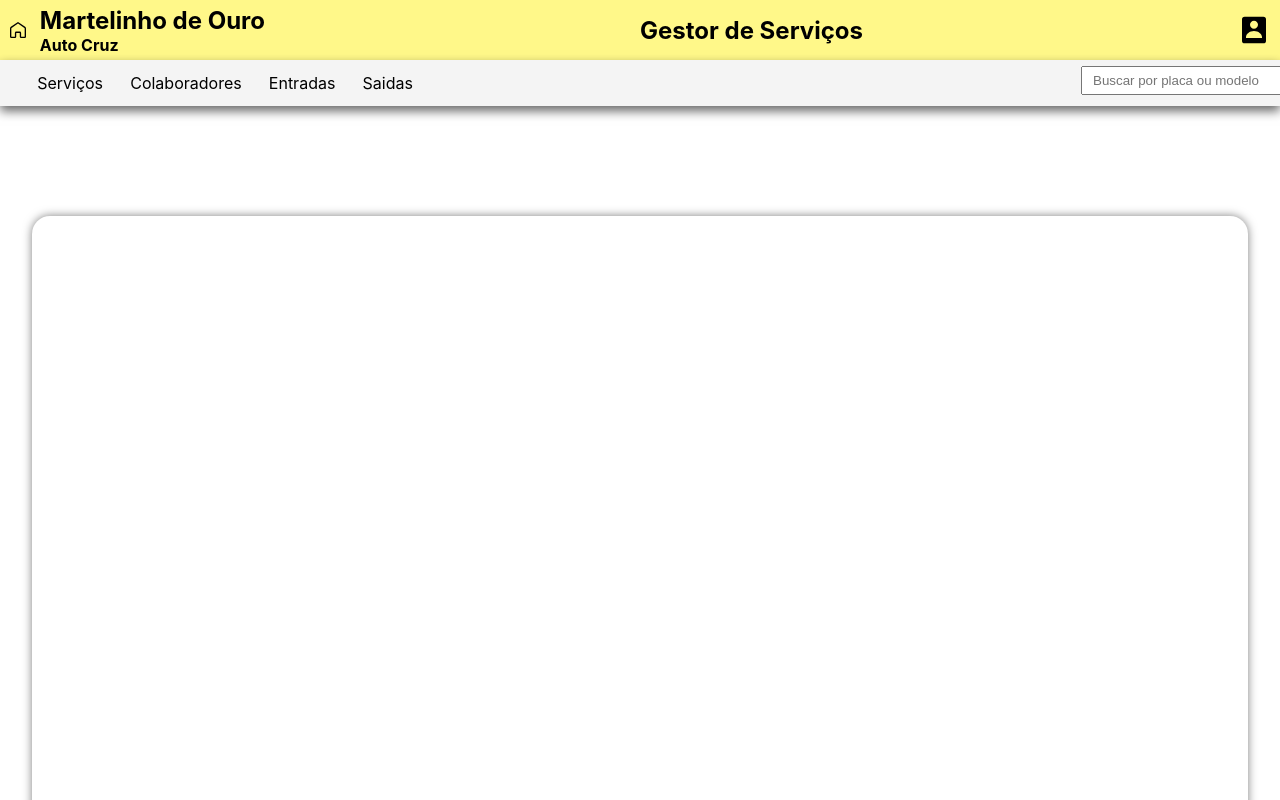
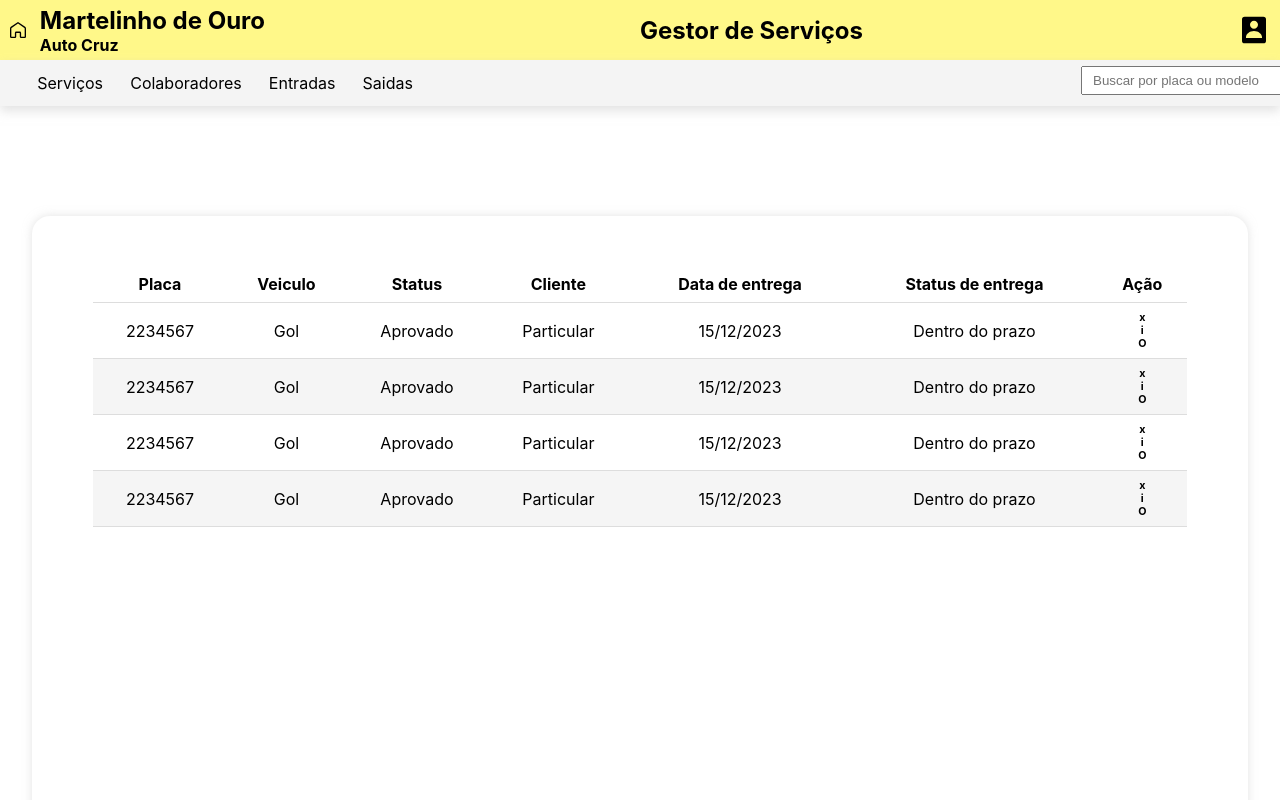
Before and after one commit to Mts-Carneiro/Martelinho_de_ouro_front_end, a React (Create React App) app in the folder martelinho_de_ouro_front_end/: page / in a window 1280 px wide. Shown: the top 800 px of the page. Built offline with nearby package versions, Linux system fonts and the light colour scheme.

Commit message:
Style: Create table style base

```diff
--- a/martelinho_de_ouro_front_end/src/Components/Header/NavigateBar/styled.ts
+++ b/martelinho_de_ouro_front_end/src/Components/Header/NavigateBar/styled.ts
@@ -8,7 +8,7 @@ export const StyledNavBar = styled.div`
   justify-content: space-between;
   gap: 20px;
   padding: 10px;
-  box-shadow: 0px 5px 10px rgba(0, 0, 0, 0.6);
+  box-shadow: 0px 5px 10px rgb(199 199 199 / 50%);
 
   .page_list {
     display: flex;
--- a/martelinho_de_ouro_front_end/src/Components/MainBox/Table/index.tsx
+++ b/martelinho_de_ouro_front_end/src/Components/MainBox/Table/index.tsx
@@ -1,5 +1,81 @@
 import { StyledTable } from "./styles";
 
 export const Table = () => {
-  return <StyledTable></StyledTable>;
+  return (
+    <StyledTable>
+      <thead>
+        <tr>
+          <th>Placa</th>
+          <th>Veiculo</th>
+          <th>Status</th>
+          <th>Cliente</th>
+          <th>Data de entrega</th>
+          <th>Status de entrega</th>
+          <th>Ação</th>
+        </tr>
+      </thead>
+      <tbody>
+        <tr>
+          <td>2234567</td>
+          <td>Gol</td>
+          <td>Aprovado</td>
+          <td>Particular</td>
+          <td>15/12/2023</td>
+          <td>Dentro do prazo</td>
+          <td>
+            <div>
+              <h6>x</h6>
+              <h6>i</h6>
+              <h6>O</h6>
+            </div>
+          </td>
+        </tr>
+        <tr>
+          <td>2234567</td>
+          <td>Gol</td>
+          <td>Aprovado</td>
+          <td>Particular</td>
+          <td>15/12/2023</td>
+          <td>Dentro do prazo</td>
+          <td>
+            <div>
+              <h6>x</h6>
+              <h6>i</h6>
+              <h6>O</h6>
+            </div>
+          </td>
+        </tr>
+        <tr>
+          <td>2234567</td>
+          <td>Gol</td>
+          <td>Aprovado</td>
+          <td>Particular</td>
+          <td>15/12/2023</td>
+          <td>Dentro do prazo</td>
+          <td>
+            <div>
+              <h6>x</h6>
+              <h6>i</h6>
+              <h6>O</h6>
+            </div>
+          </td>
+        </tr>
+        <tr>
+          <td>2234567</td>
+          <td>Gol</td>
+          <td>Aprovado</td>
+          <td>Particular</td>
+          <td>15/12/2023</td>
+          <td>Dentro do prazo</td>
+          <td>
+            <div>
+              <h6>x</h6>
+              <h6>i</h6>
+              <h6>O</h6>
+            </div>
+          </td>
+        </tr>
+      </tbody>
+    </StyledTable>
+  );
 };
--- a/martelinho_de_ouro_front_end/src/Components/MainBox/Table/styles.ts
+++ b/martelinho_de_ouro_front_end/src/Components/MainBox/Table/styles.ts
@@ -1,3 +1,25 @@
 import styled from "styled-components";
 
-export const StyledTable = styled.table``;
+export const StyledTable = styled.table`
+  width: 90%;
+  height: -webkit-fill-available;
+  margin-top: 50px;
+  border-collapse: collapse; // Isso garante que as bordas sejam colapsadas
+
+  td,
+  th {
+    border-bottom: 1px solid #ddd;
+    padding: 8px;
+    text-align: center;
+  }
+
+  tbody {
+    tr:nth-child(even) {
+      background-color: #f5f5f5;
+    }
+
+    tr:nth-child(odd) {
+      background-color: #fff;
+    }
+  }
+`;
--- a/martelinho_de_ouro_front_end/src/Components/MainBox/styles.ts
+++ b/martelinho_de_ouro_front_end/src/Components/MainBox/styles.ts
@@ -6,5 +6,8 @@ export const StyledMainBox = styled.div`
   background-color: white;
   margin-top: 110px;
   border-radius: 18px;
-  box-shadow: 0px 0px 10px rgba(0, 0, 0, 0.5);
+  box-shadow: 0px 0px 10px rgb(199 199 199 / 50%);
+  display: flex;
+  justify-content: center;
+  align-items: flex-start;
 `;
```
